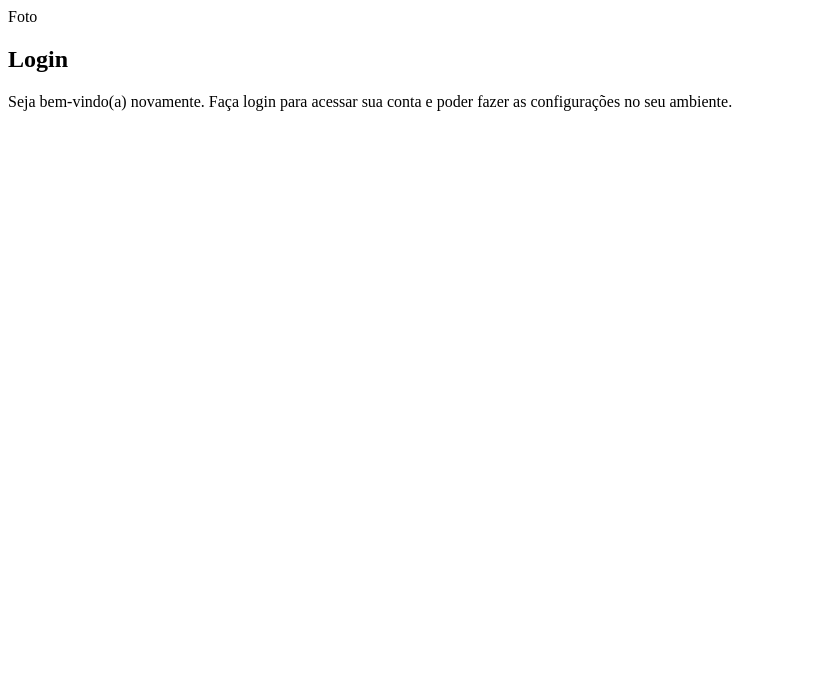
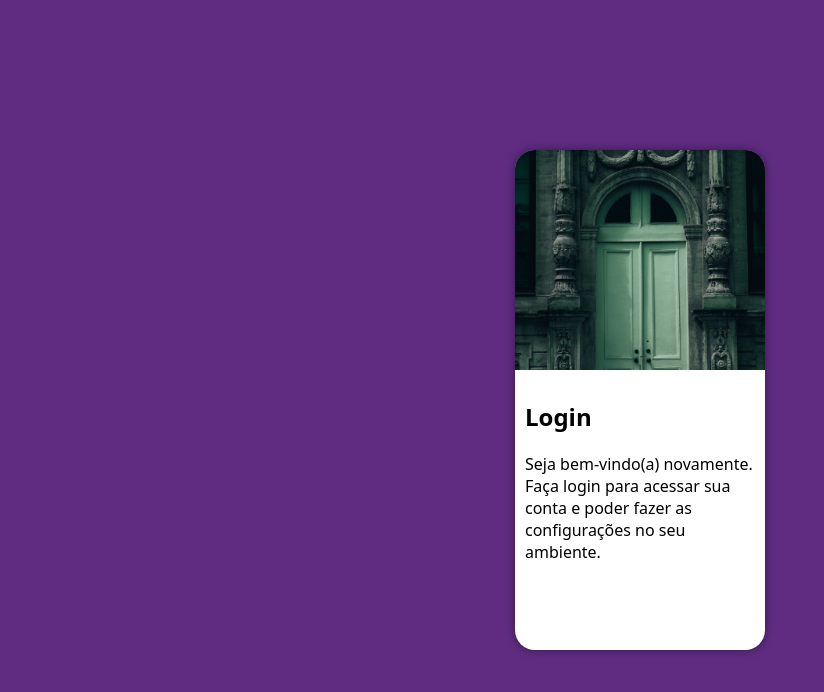
Before and after one commit to flavio-planetphone/projeto-login, a plain HTML site: page index.html in a window 1280 px wide. Shown: the whole page, without its empty margins (0-824 px from the left). Drawn offline with Linux system fonts and the light colour scheme.

Commit message:
cap26-aula02

```diff
--- a/estilos/style.css
+++ b/estilos/style.css
@@ -5,3 +5,46 @@
     Verde: #49a09d
     Lilás: #5f2c82
 */
+
+* {
+    font-family: system-ui, -apple-system, BlinkMacSystemFont, 'Segoe UI', Roboto, Oxygen, Ubuntu, Cantarell, 'Open Sans', 'Helvetica Neue', sans-serif;
+    padding: 0px;
+    box-sizing: border-box;
+}
+
+body, html {
+    background-color: #5f2c82;
+    height: 10vh;
+    width: 100vw;
+
+}
+main {
+    height: 100vh;
+    width: 100vw;
+}
+section#login {
+    position: absolute;
+    top: 50%;
+    left: 50%;
+    transform: translate(-50%, -50%);
+    overflow: hidden;
+
+    background-color: white;
+    width: 250px;
+    height: 500px;
+    border-radius: 20px;
+    box-shadow: 0px 0px 10px rgba(0, 0, 0, 0.450);
+}
+
+section#login > div#imagem {
+    display: block;
+    background: #5f2c82 url(../imagens/metal.jpg) no-repeat;
+    background-position: center center;
+    background-size: cover;
+    height: 220px;
+}
+
+section#login > div#formulario {
+    display: block;
+    padding: 10px;
+}
--- a/index.html
+++ b/index.html
@@ -8,9 +8,9 @@
 </head>
 <body>
     <main>
-        <section id="Login">
+        <section id="login">
             <div id="imagem">
-                Foto
+
             </div>
             <div id="formulario">
                 <h1>Login</h1>
```
